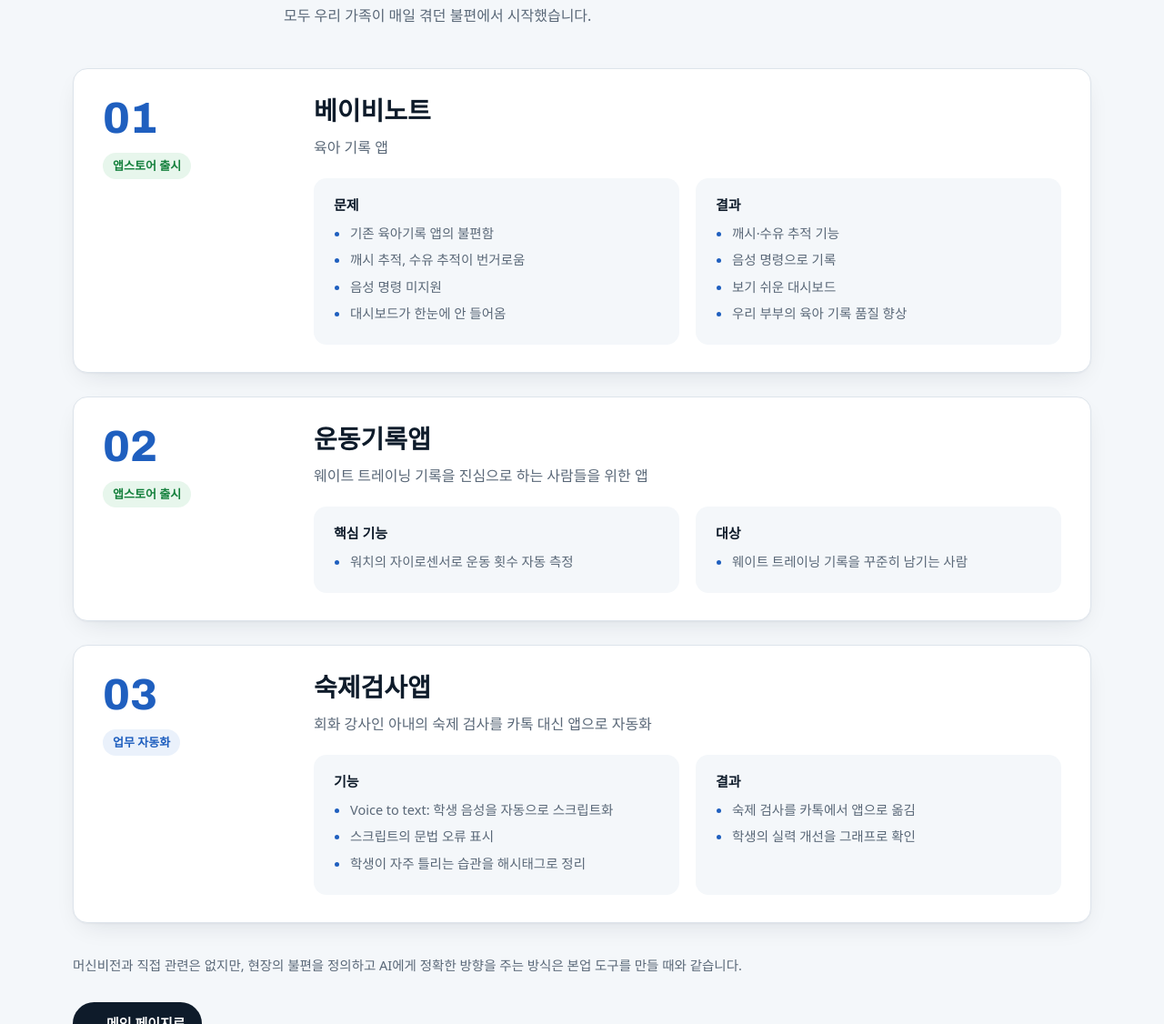
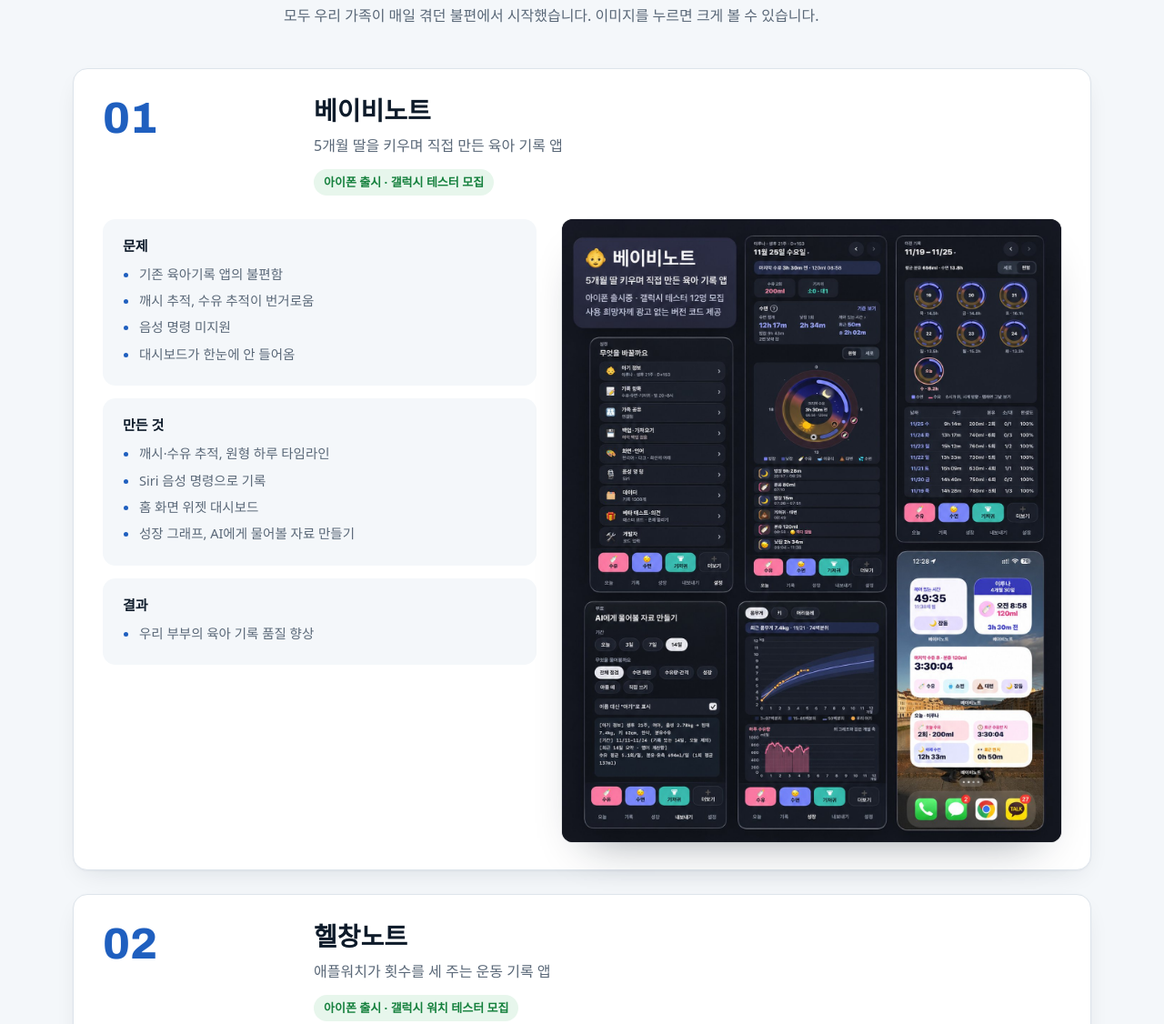
Before and after one commit to leecornell0131-ux/leecornell0131-ux.github.io, a plain HTML site: page portfolio/side/index.html in a window 1280 px wide. Shown: the part 752-1878 px from the top of the page at 91% size. Drawn offline with Linux system fonts and the light colour scheme; a web font is replaced by a local one.

Commit message:
Add app screenshots and real app names to the side projects page (#3)
Claude-Session: https://claude.ai/code/session_01UTC3gX7T1MhS5TLEv5tB8g

Co-authored-by: Claude <noreply@anthropic.com>

```diff
--- a/portfolio/side/index.html
+++ b/portfolio/side/index.html
@@ -219,20 +219,23 @@ section:nth-of-type(odd){background:var(--band);box-shadow:0 0 0 100vmax var(--b
 @media (max-width:900px){.hero{padding-block:44px 52px}}
 /* side page */
 .apps{display:grid;gap:26px}
-.app{display:grid;grid-template-columns:200px minmax(0,1fr);gap:32px;background:var(--surface);border:1px solid var(--rule);border-radius:16px;padding:30px 32px;box-shadow:var(--shadow)}
+.app{background:var(--surface);border:1px solid var(--rule);border-radius:16px;padding:30px 32px;box-shadow:var(--shadow)}
+.app-head{display:grid;grid-template-columns:200px minmax(0,1fr);gap:32px;align-items:start}
 .app .idx{font-family:var(--display);font-stretch:125%;font-weight:800;font-size:48px;line-height:1;color:var(--accent)}
-.app .tag{display:inline-block;margin-top:14px;padding:3px 11px;border-radius:999px;font-size:13px;font-weight:600;background:var(--accent-soft);color:var(--accent)}
+.app .tag{display:inline-block;margin-top:12px;padding:3px 11px;border-radius:999px;font-size:13px;font-weight:600;background:var(--accent-soft);color:var(--accent)}
 .app .tag.ok{background:#E7F6EC;color:var(--ok)}
 .app h3{font-size:clamp(22px,2.6vw,28px);font-weight:700;font-stretch:112%}
-.app .sub{color:var(--muted);margin-top:8px}
-.app .cols{margin-top:20px;grid-template-columns:repeat(2,minmax(0,1fr));gap:18px}
+.app .sub{color:var(--muted);margin-top:6px}
+.app-body{display:grid;grid-template-columns:minmax(0,1fr) minmax(0,1.15fr);gap:28px;margin-top:26px;align-items:start}
+.app .cols{display:grid;grid-template-columns:1fr;gap:14px}
 .app .cols > div{background:var(--band);border:0}
+.app .shot{background:#16181d}
 .note{margin-top:34px;font-size:14.5px;color:var(--muted)}
 .back{display:inline-flex;align-items:center;gap:8px;margin-top:28px;padding:10px 18px;border-radius:999px;background:var(--ink);color:#fff;text-decoration:none;font-weight:600;font-size:15px}
 .back:hover{background:var(--accent)}
 .hero.solo{grid-template-columns:1fr}
 .hero.solo h1 small{display:table}
-@media (max-width:900px){.app{grid-template-columns:1fr;gap:12px;padding:24px 20px}.app .cols{grid-template-columns:1fr}.app .idx{font-size:36px}}
+@media (max-width:900px){.app{padding:24px 18px}.app-head,.app-body{grid-template-columns:1fr;gap:12px}.app .idx{font-size:36px}}
 </style>
 <style>html{-webkit-text-size-adjust:100%}body{margin:0}img{max-width:100%}[hidden]{display:none!important}</style>
 </head>
@@ -264,65 +267,30 @@ section:nth-of-type(odd){background:var(--band);box-shadow:0 0 0 100vmax var(--b
       <div class="k">앱 3종</div>
       <div>
         <h2>필요한 사람이 직접 기획한 앱</h2>
-        <p>모두 우리 가족이 매일 겪던 불편에서 시작했습니다.</p>
+        <p>모두 우리 가족이 매일 겪던 불편에서 시작했습니다. 이미지를 누르면 크게 볼 수 있습니다.</p>
       </div>
     </div>
 
     <div class="apps">
       <article class="app">
-        <div><div class="idx">01</div><span class="tag ok">앱스토어 출시</span></div>
-        <div>
-          <h3>베이비노트</h3>
-          <p class="sub">육아 기록 앱</p>
-          <div class="cols">
-            <div><h4>문제</h4><ul>
-              <li>기존 육아기록 앱의 불편함</li>
-              <li>깨시 추적, 수유 추적이 번거로움</li>
-              <li>음성 명령 미지원</li>
-              <li>대시보드가 한눈에 안 들어옴</li>
-            </ul></div>
-            <div><h4>결과</h4><ul>
-              <li>깨시·수유 추적 기능</li>
-              <li>음성 명령으로 기록</li>
-              <li>보기 쉬운 대시보드</li>
-              <li>우리 부부의 육아 기록 품질 향상</li>
-            </ul></div>
-          </div>
+        <div class="app-head"><div class="idx">01</div><div><h3>베이비노트</h3><p class="sub">5개월 딸을 키우며 직접 만든 육아 기록 앱</p><span class="tag ok">아이폰 출시 · 갤럭시 테스터 모집</span></div></div>
+        <div class="app-body">
+          <div class="cols"><div><h4>문제</h4><ul><li>기존 육아기록 앱의 불편함</li><li>깨시 추적, 수유 추적이 번거로움</li><li>음성 명령 미지원</li><li>대시보드가 한눈에 안 들어옴</li></ul></div><div><h4>만든 것</h4><ul><li>깨시·수유 추적, 원형 하루 타임라인</li><li>Siri 음성 명령으로 기록</li><li>홈 화면 위젯 대시보드</li><li>성장 그래프, AI에게 물어볼 자료 만들기</li></ul></div><div><h4>결과</h4><ul><li>우리 부부의 육아 기록 품질 향상</li></ul></div></div>
+          <figure class="shot"><a href="img/babynote.jpg"><img src="img/babynote.jpg" alt="베이비노트 앱 화면: 하루 기록, 수면·수유 통계, 성장 그래프, 홈 화면 위젯" loading="lazy" width="1400"></a></figure>
         </div>
       </article>
-
       <article class="app">
-        <div><div class="idx">02</div><span class="tag ok">앱스토어 출시</span></div>
-        <div>
-          <h3>운동기록앱</h3>
-          <p class="sub">웨이트 트레이닝 기록을 진심으로 하는 사람들을 위한 앱</p>
-          <div class="cols">
-            <div><h4>핵심 기능</h4><ul>
-              <li>워치의 자이로센서로 운동 횟수 자동 측정</li>
-            </ul></div>
-            <div><h4>대상</h4><ul>
-              <li>웨이트 트레이닝 기록을 꾸준히 남기는 사람</li>
-            </ul></div>
-          </div>
+        <div class="app-head"><div class="idx">02</div><div><h3>헬창노트</h3><p class="sub">애플워치가 횟수를 세 주는 운동 기록 앱</p><span class="tag ok">아이폰 출시 · 갤럭시 워치 테스터 모집</span></div></div>
+        <div class="app-body">
+          <div class="cols"><div><h4>핵심 기능</h4><ul><li>워치의 자이로센서로 운동 횟수 자동 측정</li><li>세트·휴식 타이머, 심박 표시</li><li>근육별 운동량과 종목별 성장 그래프</li></ul></div><div><h4>대상</h4><ul><li>웨이트 트레이닝 기록을 진심으로 하는 사람</li></ul></div></div>
+          <figure class="shot"><a href="img/hellchang.jpg"><img src="img/hellchang.jpg" alt="헬창노트 앱 화면: 애플워치 세트 화면, 아이폰 운동 기록, 근육별 운동량, 종목별 성장 그래프" loading="lazy" width="1400"></a></figure>
         </div>
       </article>
-
       <article class="app">
-        <div><div class="idx">03</div><span class="tag">업무 자동화</span></div>
-        <div>
-          <h3>숙제검사앱</h3>
-          <p class="sub">회화 강사인 아내의 숙제 검사를 카톡 대신 앱으로 자동화</p>
-          <div class="cols">
-            <div><h4>기능</h4><ul>
-              <li>Voice to text: 학생 음성을 자동으로 스크립트화</li>
-              <li>스크립트의 문법 오류 표시</li>
-              <li>학생이 자주 틀리는 습관을 해시태그로 정리</li>
-            </ul></div>
-            <div><h4>결과</h4><ul>
-              <li>숙제 검사를 카톡에서 앱으로 옮김</li>
-              <li>학생의 실력 개선을 그래프로 확인</li>
-            </ul></div>
-          </div>
+        <div class="app-head"><div class="idx">03</div><div><h3>Daily English with Soya</h3><p class="sub">회화 강사인 아내를 위한 1:1 말하기 숙제 앱</p><span class="tag ">아내 업무 자동화</span></div></div>
+        <div class="app-body">
+          <div class="cols"><div><h4>문제</h4><ul><li>숙제 검사를 카톡 음성으로 주고받음</li></ul></div><div><h4>기능</h4><ul><li>녹음 숙제 제출, 앱 설치 없이 홈 화면에서 바로</li><li>Voice to text: 학생 음성을 자동으로 스크립트화</li><li>틀린 그 초에 피드백을 핀으로 남김, 문법 오류 표시</li><li>자주 틀리는 습관을 해시태그로 자동 정리</li></ul></div><div><h4>결과</h4><ul><li>학생의 실력 개선을 그래프로 확인</li></ul></div></div>
+          <figure class="shot"><a href="img/daily-english.jpg"><img src="img/daily-english.jpg" alt="Daily English with Soya 앱 화면: 숙제 달력, 초 단위 피드백, 자막과 교정, 선생님 대시보드" loading="lazy" width="1400"></a></figure>
         </div>
       </article>
     </div>
```
Also changed, not shown: portfolio/index.html (+1 -1 lines), portfolio/side/img/babynote.jpg (added), portfolio/side/img/daily-english.jpg (added), portfolio/side/img/hellchang.jpg (added).
